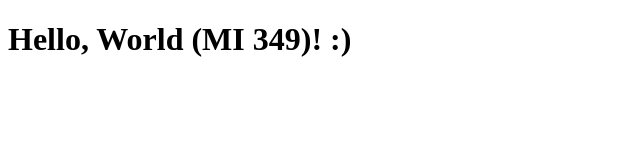
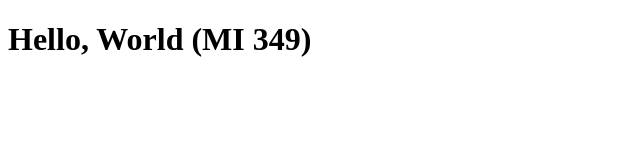
Before and after one commit to lenzenis/hello3_mi349, a plain HTML site: page index.html in a window 1280 px wide. Shown: the full height of the page, 0-640 px from the left. Drawn offline with Linux system fonts and the light colour scheme.

Commit message:
commit test

```diff
--- a/index.html
+++ b/index.html
@@ -7,6 +7,6 @@
     <title>Hello MI 349</title>
 </head>
 <body>
-    <h1>Hello, World (MI 349)! :)</h1>
+    <h1>Hello, World (MI 349)</h1>
 </body>
 </html>
```
